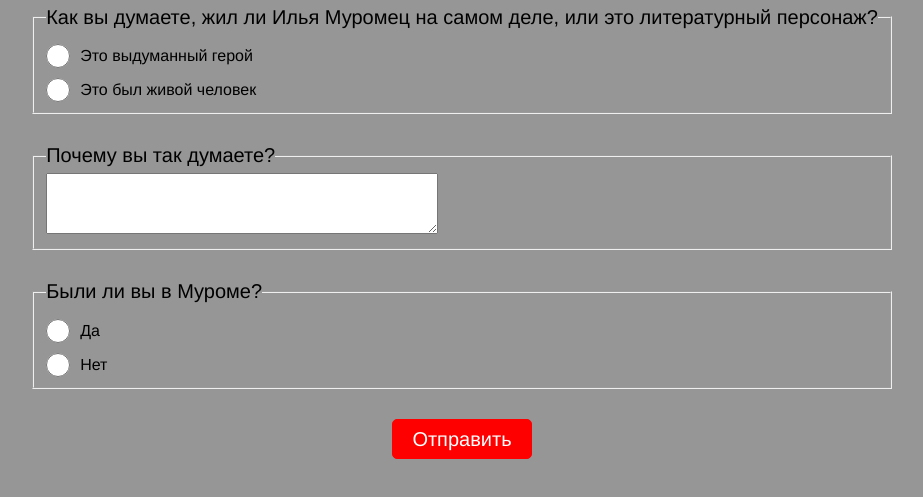
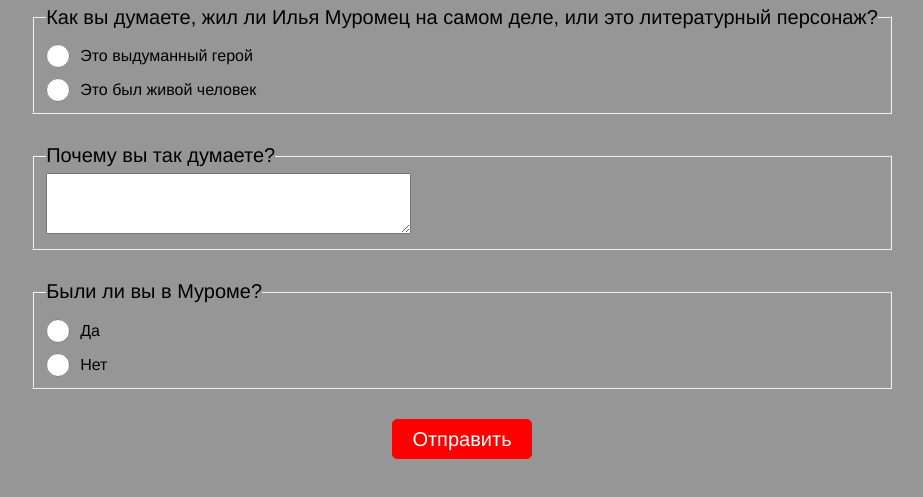
Before and after one commit to InnokentyKedrov/quiz, a plain HTML site: page index.html in a window 1280 px wide. Shown: the part 79-576 px from the top of the page, without its empty margins (178-1101 px from the left). Drawn offline with nearby package versions, Linux system fonts and the light colour scheme.

Commit message:
fix: changed area width

```diff
--- a/index.html
+++ b/index.html
@@ -41,7 +41,7 @@
 
         <fieldset>
           <legend class="form-label">Почему вы так думаете?</legend>
-          <textarea class="area" name="area" id="area" cols="40" rows="3"></textarea>
+          <textarea class="area" name="area" id="area" cols="37" rows="3"></textarea>
         </fieldset>
 
         <fieldset>
```
